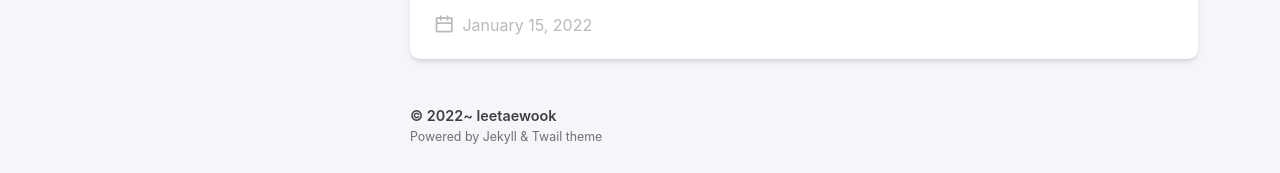
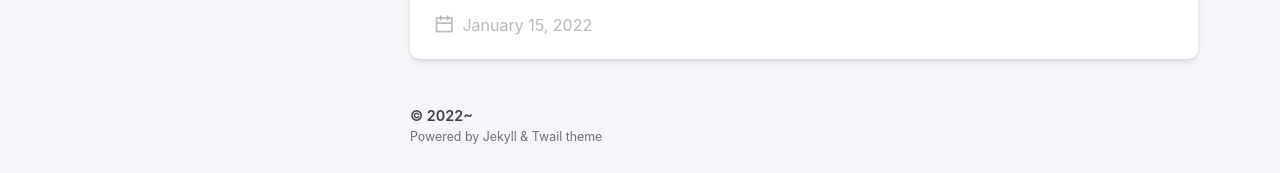
Before and after one commit to leetaewook/leetaewook.github.io, a Jekyll site: the page built from index.html, in a window 1280 px wide. Shown: the part 1182-1355 px from the top of the page. Built offline with Jekyll 4.4.1, drawn with Linux system fonts in a browser that asks for light colours; some web fonts are replaced; the list of posts is cut into pages by our own code.

Commit message:
Change footer

```diff
--- a/_config.yml
+++ b/_config.yml
@@ -4,7 +4,7 @@
 title_seperator: '-' # "-" (default), "|", ...
 locale: 'ko-KR' # null (default), en-US, zh-CN, ...
 date_format: # "%B %-d, %Y" (default), "%Y. %m. %d", ... https://www.shortcutfoo.com/app/dojos/ruby-date-format-strftime/cheatsheet
-footer_copyright: '&copy; 2022~ leetaewook'
+footer_copyright: '&copy; 2022~'
 og_image: # Default OpenGraph Image
 baseurl: '/' # If your Github Pages URL is https://usename.github.io/SOMETHING/, baseurl should be set to "/SOMETHING"
 timezone: Asia/Seoul # Asia/Seoul # America/New_York, ..., https://en.wikipedia.org/wiki/List_of_tz_database_time_zones
```
